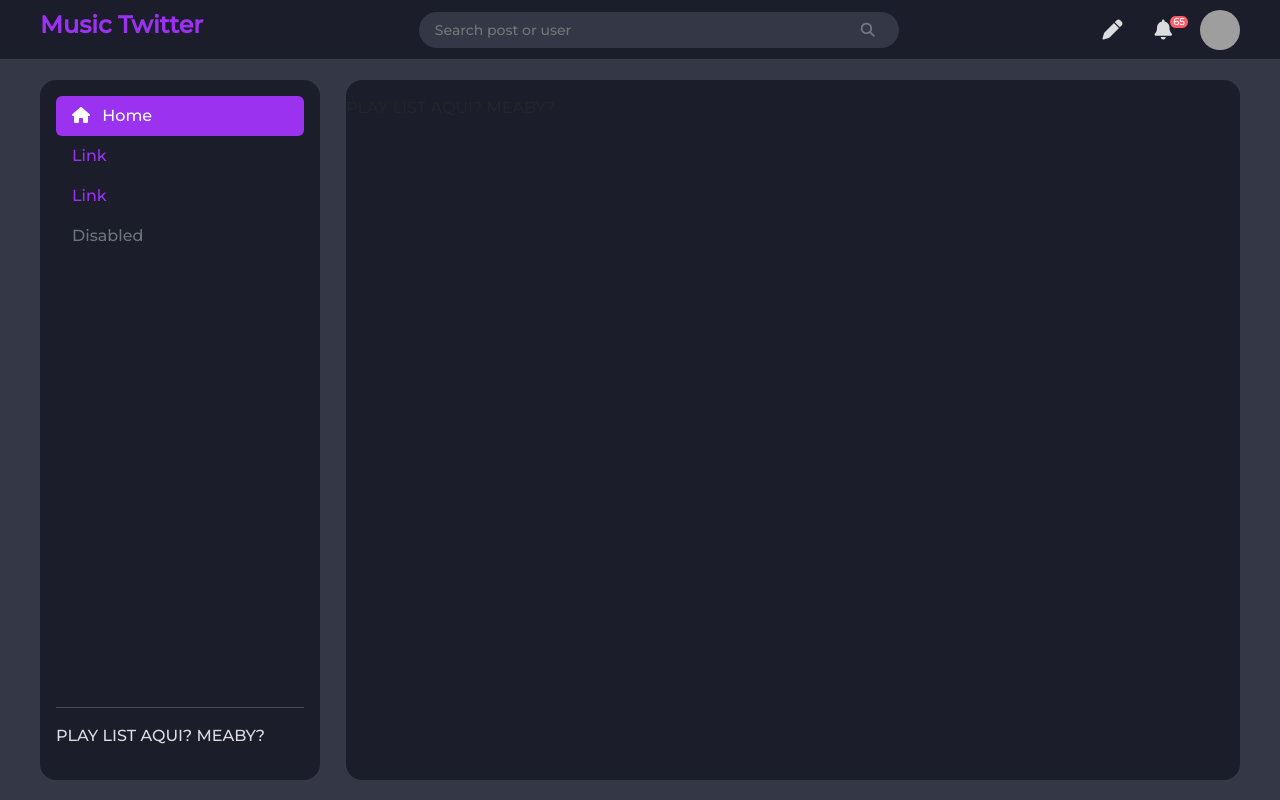
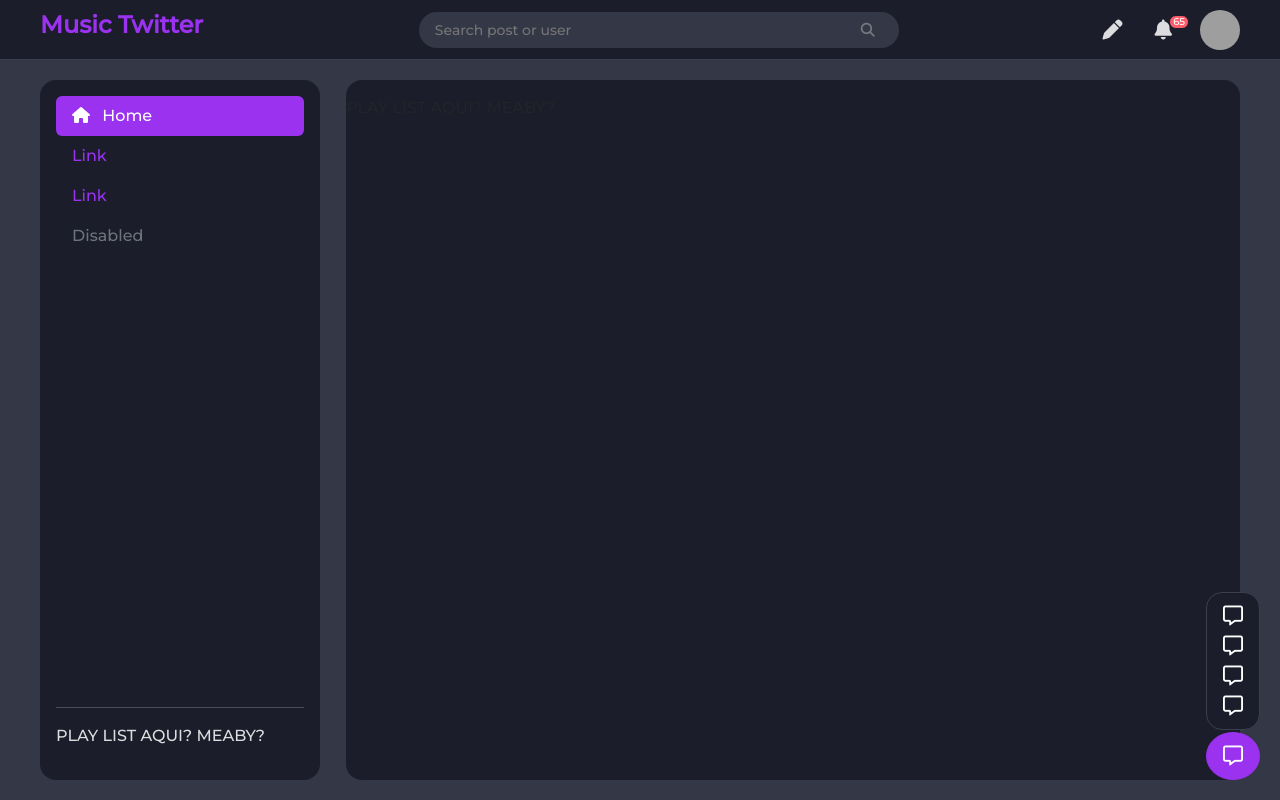
Before and after one commit to BlueMadnessVG/music_twitter, an Angular app in the folder music_twitter/: page / in a window 1280 px wide. Built offline with nearby package versions, Linux system fonts and the light colour scheme; grey boxes are pictures that could not be loaded.

Commit message:
inicio chat
a

```diff
--- a/music_twitter/src/app/hub-principal/inicio/inicio.component.css
+++ b/music_twitter/src/app/hub-principal/inicio/inicio.component.css
@@ -63,3 +63,40 @@
     flex: 1;
     border-radius: 16px;
 }
+
+#btn-chat {
+    position: fixed;
+    bottom: 20px;
+    right: 20px;
+    border-radius: 50%;
+
+    background-color: var(--secundary-color);
+    border-color: var(--secundary-color);
+}
+
+#btn-chat:hover {
+    background-color: var(--main-color);
+    color: var(--secundary-color);
+}
+
+.chat_menu {
+    position: fixed;
+    bottom: 70px;
+    right: 20px;
+    border-radius: 1rem;
+    margin-bottom: 0%;
+
+    background-color: var(--main-color);
+    list-style-type: none;
+    padding: 0.5rem 1rem;
+    font-size: 1.25rem;
+
+    border: 1px solid var(--border-color);
+    color: white;
+}
+
+.active {
+
+
+
+}
--- a/music_twitter/src/app/hub-principal/inicio/inicio.component.html
+++ b/music_twitter/src/app/hub-principal/inicio/inicio.component.html
@@ -1,3 +1,19 @@
+<div class="dropup-center dropup">
+
+  <button type="button" class="btn btn-primary btn-lg" id="btn-chat">
+    <i class="fa-regular fa-message"></i>
+  </button>
+
+  <ul class="chat_menu">
+    <li><i class="fa-regular fa-message"></i></li>
+    <li><i class="fa-regular fa-message"></i></li>
+    <li><i class="fa-regular fa-message"></i></li>
+    <li><i class="fa-regular fa-message"></i></li>
+  </ul>
+
+</div>
+
+
 <div class="main_cont">
 
     <div class="root-cont-left">
```
